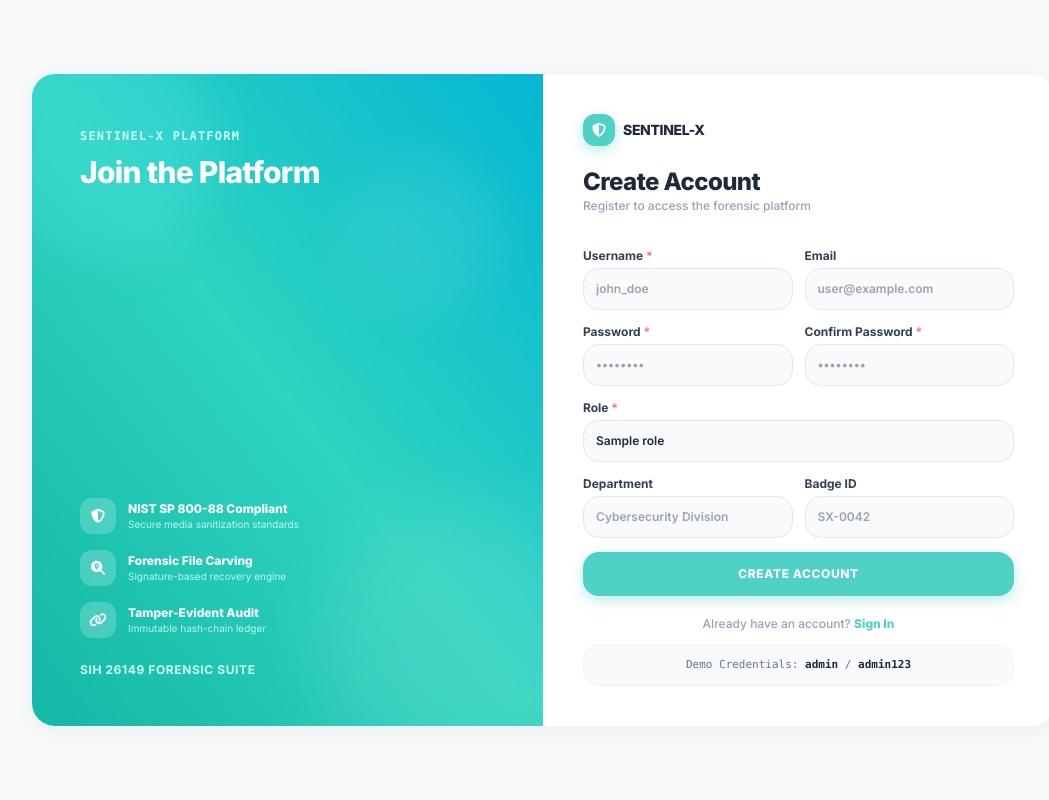
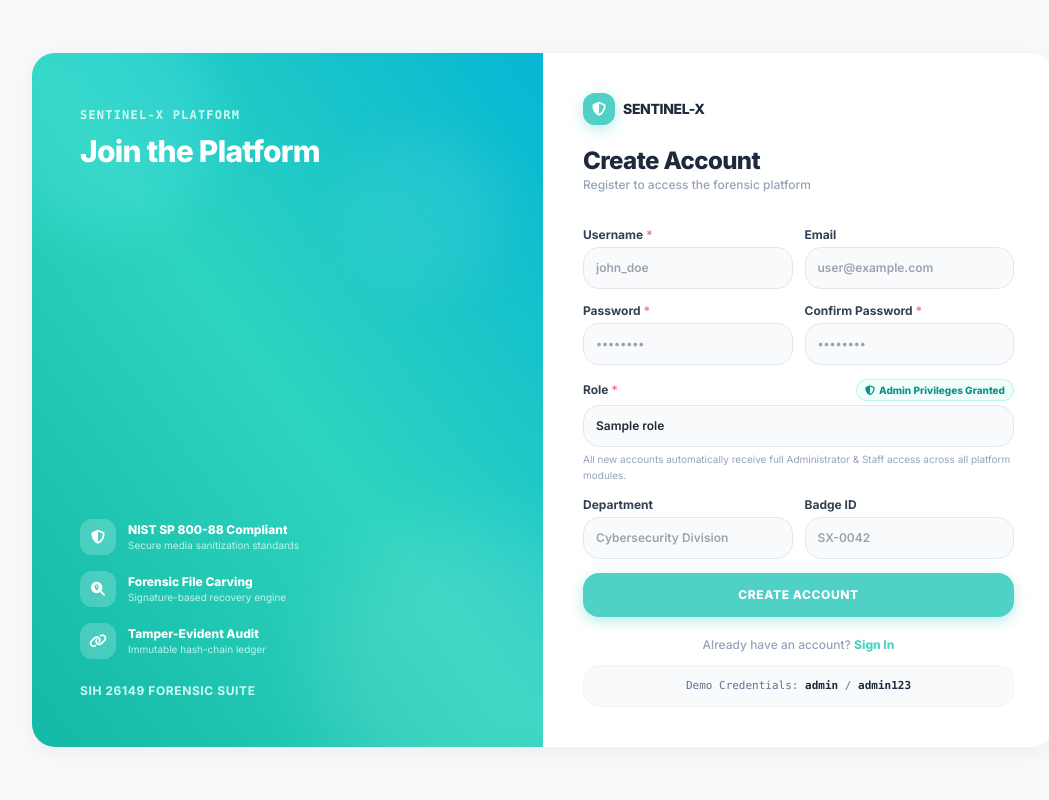
Before and after one commit to yashbhosale2403/santinal-x, a Django app: template templates/authentication/signup.html in a window 1280 px wide. Shown: the whole page, without its empty margins (97-1146 px from the left). Run offline with Django 5.2, Linux system fonts and the light colour scheme; the template is opened without the code that fills it: most values are stand-ins (such as "Sample title", 1, 10 or a date in 2020); some libraries are stand-ins or nearby versions.

Commit message:
feat(auth): grant full administrator and staff permissions to all newly created users

```diff
--- a/templates/authentication/signup.html
+++ b/templates/authentication/signup.html
@@ -148,12 +148,18 @@
 
                 <!-- Role Selection -->
                 <div>
-                    <label class="block text-slate-700 font-bold mb-1">Role <span class="text-rose-400">*</span></label>
+                    <div class="flex items-center justify-between mb-1">
+                        <label class="block text-slate-700 font-bold">Role <span class="text-rose-400">*</span></label>
+                        <span class="text-[10px] font-extrabold text-teal-600 bg-teal-50 px-2 py-0.5 rounded-full border border-teal-200/60">
+                            <i class="fa-solid fa-shield-halved mr-1"></i>Admin Privileges Granted
+                        </span>
+                    </div>
                     <select name="role" class="w-full bg-slate-50 border border-slate-200 text-slate-800 p-3 rounded-2xl outline-none font-semibold transition-all duration-200 appearance-none cursor-pointer" required>
                         {% for value, label in roles %}
-                        <option value="{{ value }}" {% if form_data.role == value %}selected{% endif %}>{{ label }}</option>
+                        <option value="{{ value }}" {% if form_data.role %}{% if form_data.role == value %}selected{% endif %}{% else %}{% if value == 'ADMIN' %}selected{% endif %}{% endif %}>{{ label }}</option>
                         {% endfor %}
                     </select>
+                    <p class="text-[10px] text-slate-400 mt-1">All new accounts automatically receive full Administrator & Staff access across all platform modules.</p>
                 </div>
 
                 <!-- Department & Badge ID Row -->
```
Also changed, not shown: apps/authentication/models.py (+12 -4 lines), apps/authentication/views.py (+7 -5 lines), apps/authentication/migrations/0002_alter_user_role.py (added).
